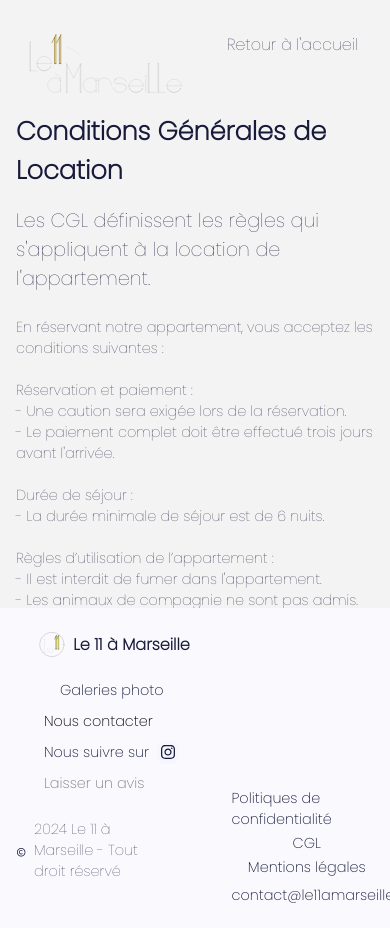
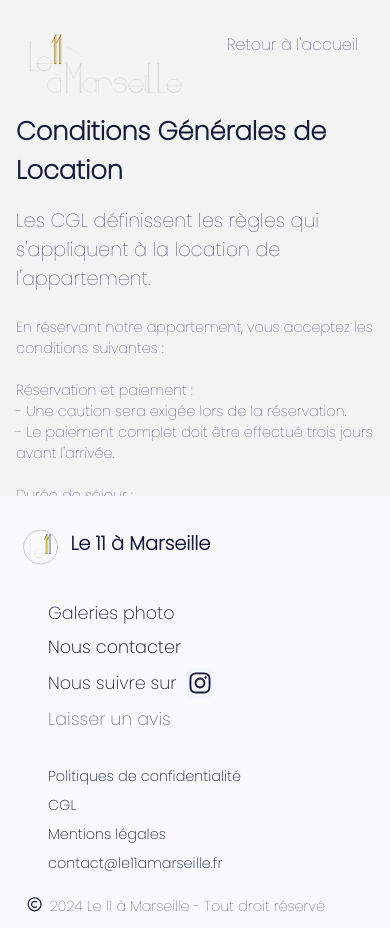
Before and after one commit to Edouard-LARROCHE/Le-11-Marseille, a React (Vite) app: page /cgl in a window 390 px wide. Built offline with nearby package versions, Linux system fonts and the light colour scheme; a web font is replaced by a local one.

Commit message:
resp footer

```diff
--- a/src/components/copyRight/copyRight.jsx
+++ b/src/components/copyRight/copyRight.jsx
@@ -19,8 +19,8 @@ const CopyRight = () => {
 
 	return (
 		<div className="containerCopyRight">
-			<Copyright />
 			<div className="text">
+				<Copyright />
 				{currentYear} Le 11 à Marseille - Tout droit réservé
 			</div>
 			<ul className="ul-bottom">
--- a/src/components/copyRight/copyRight.scss
+++ b/src/components/copyRight/copyRight.scss
@@ -10,6 +10,7 @@
 	opacity: 1;
 
 	svg {
+		margin-right: 0.3rem;
 		width: 1.3rem;
 		height: 1.3rem;
 
@@ -19,6 +20,8 @@
 	}
 
 	.text {
+		display: flex;
+		align-items: center;
 		font-size: 0.9rem;
 		color: $brand-black;
 		margin: 0 0.5rem 0.3rem;
@@ -53,14 +56,3 @@
 		}
 	}
 }
-
-@media screen and (max-width: 391px) {
-	.containerCopyRight {
-		.ul-bottom {
-			li {
-				font-size: 0.7rem !important;
-				margin-bottom: 0.2rem !important;
-			}
-		}
-	}
-}
--- a/src/data/picturesData.jsx
+++ b/src/data/picturesData.jsx
@@ -154,7 +154,7 @@ const picturesData = {
 	livingroom: [
 		{
 			id: 12,
-			title: "DOUBLE LIVING",
+			title: "Le DOUBLE LIVING",
 			desc: `Le séjour et la salle à manger, deux beaux espaces de vie plein sud, chics et lumineux.
 			Un canapé convertible en lit d'appoint`,
 			imageUrl: PicLivingroom1,
@@ -162,7 +162,7 @@ const picturesData = {
 		},
 		{
 			id: 13,
-			title: "DOUBLE LIVING",
+			title: "Le DOUBLE LIVING",
 			desc: `Le séjour et la salle à manger, deux beaux espaces de vie plein sud, chics et lumineux.
 			Un canapé convertible en lit d'appoint`,
 			imageUrl: PicLivingroom2,
@@ -170,7 +170,7 @@ const picturesData = {
 		},
 		{
 			id: 14,
-			title: "DOUBLE LIVING",
+			title: "Le DOUBLE LIVING",
 			desc: `Le séjour et la salle à manger, deux beaux espaces de vie plein sud, chics et lumineux.
 			Un canapé convertible en lit d'appoint`,
 			imageUrl: PicLivingroom3,
@@ -178,7 +178,7 @@ const picturesData = {
 		},
 		{
 			id: 15,
-			title: "DOUBLE LIVING",
+			title: "Le DOUBLE LIVING",
 			desc: `Le séjour et la salle à manger, deux beaux espaces de vie plein sud, chics et lumineux.
 			Un canapé convertible en lit d'appoint`,
 			imageUrl: PicLivingroom4,
@@ -186,7 +186,7 @@ const picturesData = {
 		},
 		{
 			id: 16,
-			title: "DOUBLE LIVING",
+			title: "Le DOUBLE LIVING",
 			desc: `Le séjour et la salle à manger, deux beaux espaces de vie plein sud, chics et lumineux.
 			Un canapé convertible en lit d'appoint`,
 			imageUrl: PicLivingroom5,
@@ -194,7 +194,7 @@ const picturesData = {
 		},
 		{
 			id: 17,
-			title: "DOUBLE LIVING",
+			title: "Le DOUBLE LIVING",
 			desc: `Le séjour et la salle à manger, deux beaux espaces de vie plein sud, chics et lumineux.
 			Un canapé convertible en lit d'appoint`,
 			imageUrl: PicLivingroom6,
@@ -202,7 +202,7 @@ const picturesData = {
 		},
 		{
 			id: 18,
-			title: "DOUBLE LIVING",
+			title: "Le DOUBLE LIVING",
 			desc: `Le séjour et la salle à manger, deux beaux espaces de vie plein sud, chics et lumineux.
 			Un canapé convertible en lit d'appoint`,
 			imageUrl: PicLivingroom7,
@@ -210,7 +210,7 @@ const picturesData = {
 		},
 		{
 			id: 19,
-			title: "DOUBLE LIVING",
+			title: "Le DOUBLE LIVING",
 			desc: `Le séjour et la salle à manger, deux beaux espaces de vie plein sud, chics et lumineux.
 			Un canapé convertible en lit d'appoint`,
 			imageUrl: PicLivingroom8,
@@ -218,7 +218,7 @@ const picturesData = {
 		},
 		{
 			id: 20,
-			title: "DOUBLE LIVING",
+			title: "Le DOUBLE LIVING",
 			desc: `Le séjour et la salle à manger, deux beaux espaces de vie plein sud, chics et lumineux.
 			Un canapé convertible en lit d'appoint`,
 			imageUrl: PicLivingroom9,
--- a/src/pages/footer/footer.scss
+++ b/src/pages/footer/footer.scss
@@ -44,7 +44,7 @@
 				align-items: baseline;
 				list-style: none;
 				padding: 0;
-				margin-top: -0.8rem;
+				margin-top: -0.5rem;
 
 				li {
 					cursor: pointer;
@@ -107,40 +107,47 @@
 	}
 }
 
-@media screen and (max-width: 576px) {
+@media screen and (min-width: 100px) and (max-width: 768px) {
 	.container-footer {
+		display: flex;
+		flex-direction: column;
+		height: auto;
+
 		.footer-content {
-			display: grid;
 			padding: 0;
 
 			.footer-content-left {
-				ul {
-					display: grid;
-					margin-left: 2rem;
+				align-items: baseline;
+				padding: 0;
 
-					li {
-						font-size: 0.9rem;
-						margin: 0.3rem 0.4rem 0.3rem 0.5rem;
-					}
-
-					.li-social {
-						.container-social {
-							svg {
-								width: 1rem;
-								height: 1rem;
-							}
-						}
+				.container-logo {
+					svg {
+						height: 7rem;
+						margin-left: -2rem;
 					}
 				}
 
-				.container-logo {
-					svg {
-						height: 5rem;
+				.containerCopyRight {
+					margin-top: 3rem;
+					position: relative;
+					display: flex;
+					flex-direction: column-reverse;
+					align-items: baseline;
+
+					.ul-bottom {
+						margin: 0 0 1.5rem 2rem;
+						display: flex;
+						flex-direction: column !important;
+
+						li {
+							margin: 0 0 0.5rem 0 !important;
+						}
 					}
 
-					p {
-						font-size: 1rem;
-						margin: -0.5rem 0 0 -2.5rem;
+					.text {
+						position: absolute;
+						width: max-content;
+						bottom: -1rem;
 					}
 				}
 			}
```
